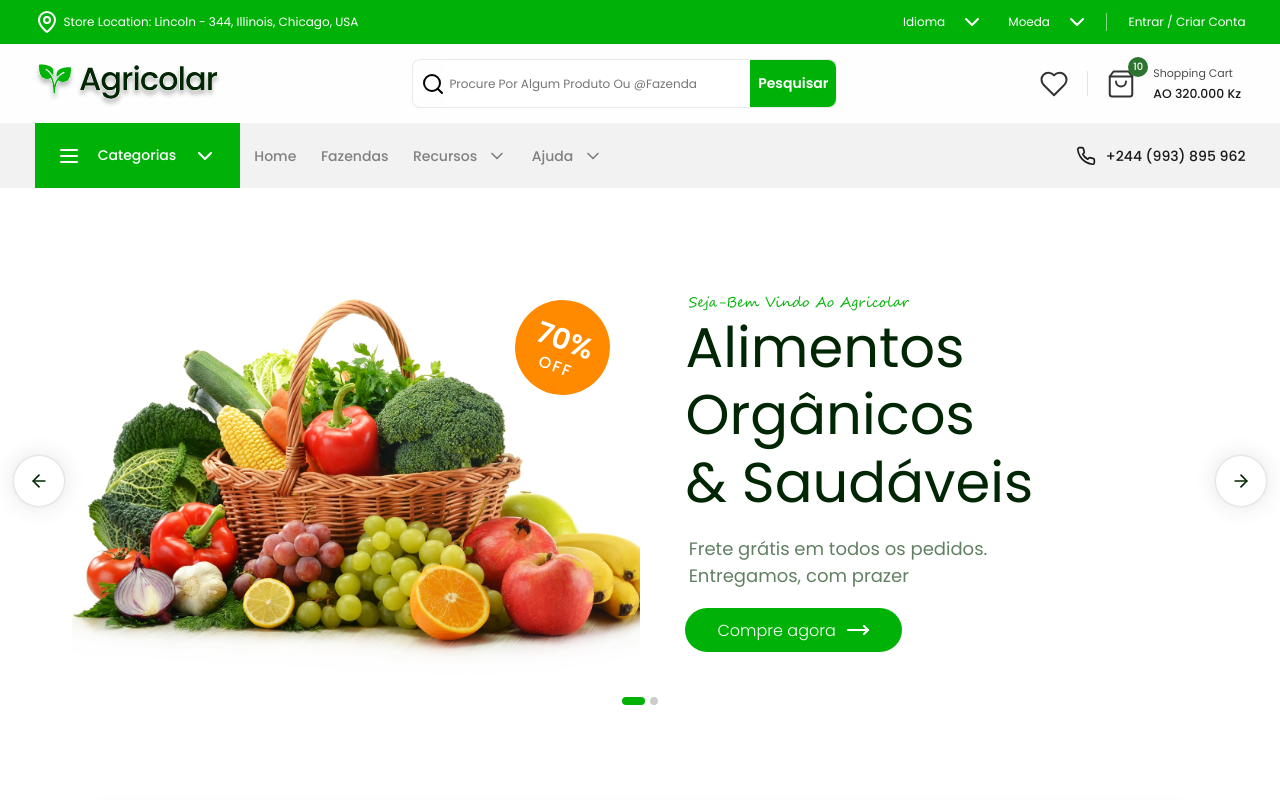
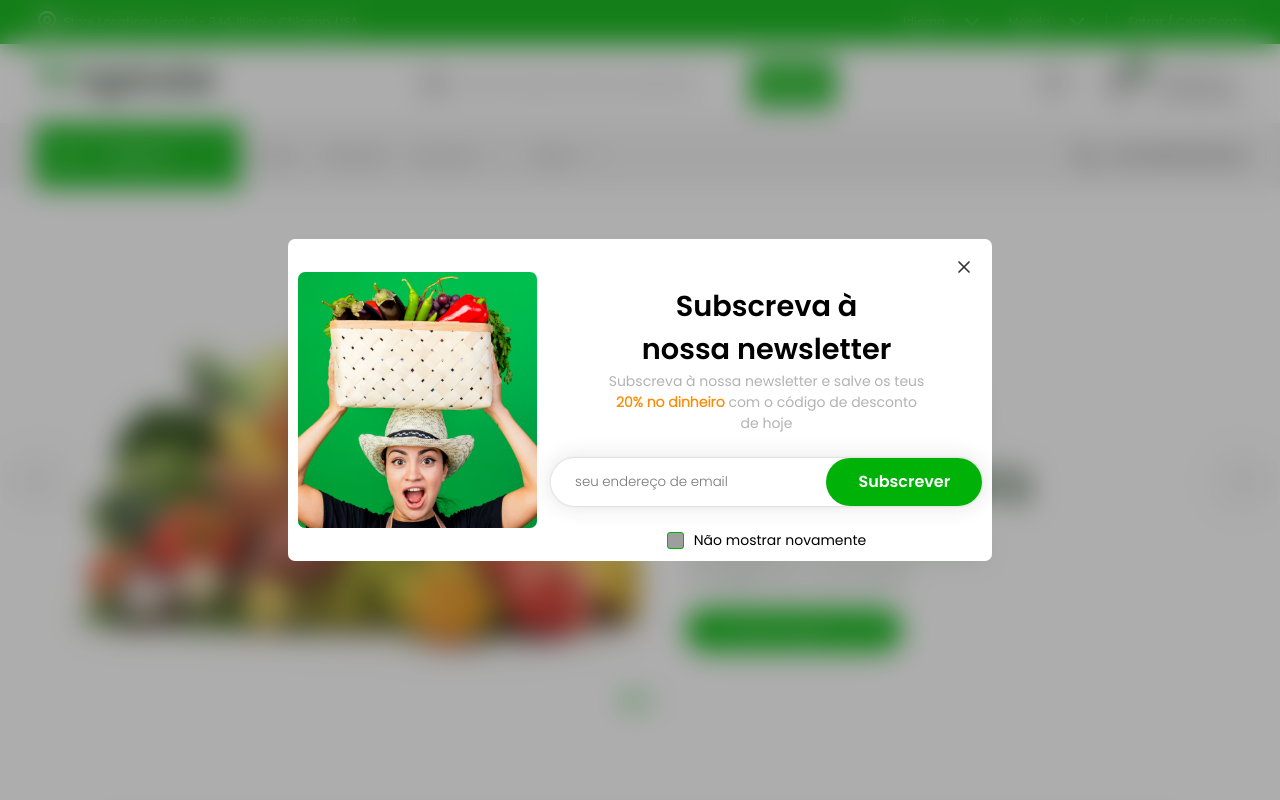
Before and after one commit to delciocapolo/agricolar, a React (Vite) app: page / in a window 1280 px wide. Shown: the top 800 px of the page. Built offline with nearby package versions, Linux system fonts and the light colour scheme; grey boxes are pictures that could not be loaded.

Commit message:
working at NewsletterComponent[tsx], now all that remains is to finish the expieration cookie

```diff
--- a/public/style/main.css
+++ b/public/style/main.css
@@ -32,3 +32,13 @@
     gap: 2px !important;
   }
 }
+
+@media screen and (max-width: 1177px) {
+  .container-image-newsletterpopup {
+    display: none;
+  }
+
+  .container-message-newsLetterpopup {
+    width: 100% !important;
+  }
+}
--- a/src/components/Body/Skeleton.tsx
+++ b/src/components/Body/Skeleton.tsx
@@ -8,6 +8,7 @@ import FeaturedProducts from "../FeaturedProducts/FeaturedProducts";
 import Testimonies from "../Testimonies/Testimonies";
 import Blog from "../Blog/Blog";
 import FillVoidSpace from "../main-components/FillVoidSpaceContainer/FillVoidSpaceContainer";
+import NewsletterPopup from "../NewsletterPopup/NewsletterPopup";
 
 const SkeletonContainer = styled['main']``;
 
@@ -22,6 +23,8 @@ const Skeleton = () => {
                 <Testimonies />
                 <Blog />
                 <FillVoidSpace />
+                // Newsletter popup
+                <NewsletterPopup />
             </SkeletonContainer>
         </PaddingProvider>
     )
--- a/src/components/Footer/InternalComponents/ComponentBase/ComponentBase.ts
+++ b/src/components/Footer/InternalComponents/ComponentBase/ComponentBase.ts
@@ -124,6 +124,9 @@ export const CircleSocialMediaContainer = styled['a']`
         &:hover {
             background-color: var(--Success);
         }
+        &:hover > .icon-copyright-svg {
+            color: var(--White);
+        }
         & > .icon-copyright-svg {
             color: var(--Green-300);
         }
@@ -132,11 +135,6 @@ export const CircleSocialMediaContainer = styled['a']`
         & > .icon-copyright-svg.twitter-icon {
             fill: var(--Green-300);
             stroke: none;
-        }
-
-        & > .icon-copyright-svg:hover > .facebook-icon,
-        & > .icon-copyright-svg:hover > .twitter-icon {
-            fill: var(--White);
         }
     `;
 export const TextCopyright = styled['span']`
--- a/src/components/Footer/InternalComponents/Newsletter.tsx
+++ b/src/components/Footer/InternalComponents/Newsletter.tsx
@@ -1,9 +1,9 @@
 import styled from "@emotion/styled";
 import Logo from "../../../assets/Logo";
-import { ChangeEvent, MouseEvent, useState } from "react";
+import { ChangeEvent, FC, MouseEvent, useState } from "react";
 import { Container as ContainerCentalized } from "../../Container/Container";
 
-const Newsletter = () => {
+// Component Style
 const NewsletterContainer = styled['div']`
         width: 100%;
         // background-color: brown;
@@ -37,6 +37,7 @@ const Newsletter = () => {
         justify-content: space-between;
         border-radius: 50px;
         background-color: var(--White);
+        flex-wrap: nowrap;
     `;
 
 const TextField = styled['input']`
@@ -62,6 +63,9 @@ const Newsletter = () => {
         min-width: 124px;
     `;
 
+// Component External
+
+export const EmailNewsletterComponent: FC<{ className?: string }> = ({ className }) => {
     const handleClickSubscribe = (e: MouseEvent<HTMLButtonElement>) => {
         e.preventDefault();
 
@@ -72,6 +76,18 @@ const Newsletter = () => {
         setInputText(e.target.value);
     }
 
+    return (
+        <ContainerBase className={`${className} d-flex`}>
+            <TextFieldContainer className="d-flex" method="post" action="/subscribe/newsletter">
+                <TextField type="email" placeholder="seu endereço de email" value={inputText} onChange={handleInputEmail} />
+                <ButtonSubscribe type="submit" onClick={handleClickSubscribe}>Subscrever</ButtonSubscribe>
+            </TextFieldContainer>
+        </ContainerBase>
+    );
+};
+
+
+const Newsletter = () => {
 
     return (
         <NewsletterContainer>
@@ -79,16 +95,13 @@ const Newsletter = () => {
                 <ContainerBase className="d-flex">
                     <Logo />
                 </ContainerBase>
+
                 <ContainerBase className="d-flex">
                     <Title>Subscreva à nossa newsletter</Title>
                     <Text>para se manter informando sobre as fazendas e os insignhs no mercado.</Text>
                 </ContainerBase>
-                <ContainerBase className="d-flex">
-                    <TextFieldContainer className="d-flex" method="post" action="/subscribe/newsletter">
-                        <TextField type="email" placeholder="seu endereço de email" value={inputText} onChange={handleInputEmail} />
-                        <ButtonSubscribe type="submit" onClick={handleClickSubscribe}>Subscrever</ButtonSubscribe>
-                    </TextFieldContainer>
-                </ContainerBase>
+
+                <EmailNewsletterComponent />
             </Container>
         </NewsletterContainer>
     );
--- /dev/null
+++ b/src/components/NewsletterPopup/NewsletterPopup.tsx
@@ -0,0 +1,171 @@
+import styled from "@emotion/styled"
+import { Global, css } from "@emotion/react";
+import imagePopup from "../../assets/newsletterpopup/newsletterpopup.jpg";
+import { EmailNewsletterComponent as EmailNewsletterComponentBase } from "../Footer/InternalComponents/Newsletter";
+import { X } from "lucide-react";
+import { MouseEvent } from "react";
+
+const NewsletterPopup = () => {
+    const NewsletterPopupContainer = styled['div']`
+        position: fixed;
+        width: 100%;
+        height: 100%;
+
+        background-color: rgba(51, 51, 51, 0.4);
+        backdrop-filter: blur(14px);
+
+        top: 0;
+        z-index: 500;
+    `;
+    const ContentNewsletterPopup = styled['div']`
+        width: 55%;
+        min-width: 265px;
+        min-height: 320px;
+        gap: 10px;
+        background-color: var(--White);
+        border-radius: var(--border-radius);
+        padding: 10px;
+
+        justify-content: space-between;
+    `;
+    const ContainerImageNewsletterPopup = styled['div']`
+        width: 35%;
+        height: 100%;
+    `;
+    const ImageNewsletterPopup = styled['img']`
+        width: 100%;
+        height: 100%;
+        object-fit: cover;
+        border-radius: var(--border-radius);
+    `;
+    const ContainerMessageNewsLetterPopup = styled['div']`
+        width: 63%;
+        height: 100%;
+        // background-color: red;
+    `;
+    const SubContainerMessageNewsLetterPopup = styled['div']`
+        text-align: center;
+        gap: 7px;
+    `;
+    const TitleNewsletterPopup = styled['h1']`
+        line-height: 1.2;
+        text-transform: none;
+
+        font: 1.8rem 'Poppins-semi-bold';
+        width: 65%;
+        // background-color: red;
+        margin: auto;
+    `;
+    const TextNewsletterPopup = styled['p']`
+        font: var(--Body-Small-400);
+        color: var(--Gray-300);
+        text-transform: none;
+        width: 75%;
+        margin: auto;
+
+        & > span {
+            font-weight: 600;
+            color: var(--Warning);
+            text-transform: none;
+        }
+    `;
+    const EmailNewsletterComponent = styled(EmailNewsletterComponentBase)`
+        & > form {
+            box-shadow: var(--box-shadow-double-face);
+        }
+    `;
+    const ContainerButtonCloseNewsletterPopup = styled['div']`
+        width: 100%;
+        justify-content: flex-end;
+    `;
+    const ButtonCloseNewsletterPopup = styled['button']`
+        padding: 8px;
+        background-color: transparent;
+
+        border-radius: var(--border-radius);
+        & > .icon-x-buttonclose-svg {
+            color: var(--Gray-800);
+        }
+    `;
+    const handleClickButtonCloseNewsletterPopup = (e: MouseEvent<HTMLButtonElement>) => {
+        document.cookie = '{newsletterpopup: false}; Secure; path=/; SameSite=lax; expires=60*60*24*365'
+    }
+
+    return (
+        <NewsletterPopupContainer className="d-flex">
+            <Global styles={css`
+                .email-newsletter-component {
+                    padding: 1.5rem 0;
+                    align-items: center !important;
+                    flex-direction: row !important;
+                    // background-color: yellow;
+                }
+
+                .custom-checkbox {
+                  cursor:pointer;
+                  display:flex;
+                  align-items:center;
+                  margin:auto;
+                  width: fit-content;
+                }
+
+                .custom-checkbox .label {
+                  font: var(--Body-Small-400);
+                //   margin: 5px 0;
+                  text-transform: none;
+                }
+
+                .custom-checkbox .checkmark {
+                  width: 17px;
+                  height: 17px;
+                  border: 1px solid var(--Success);
+                  display: inline-block;
+                  border-radius: 3px;
+                  background: var(--Success) url(https://upload.wikimedia.org/wikipedia/commons/thumb/2/27/White_check.svg/1200px-White_check.svg.png) center/1250% no-repeat;
+                  transition: background-size 0.2s ease;
+                }
+
+                .custom-checkbox input:checked + .checkmark {
+                  background-size: 60%;
+                  transition: background-size 0.25s cubic-bezier(0.7, 0, 0.18, 1.24);
+                }
+
+                .custom-checkbox input {
+                  display: none;
+                }
+            `} />
+
+            <ContentNewsletterPopup className="d-flex">
+
+                <ContainerImageNewsletterPopup className="d-flex container-image-newsletterpopup">
+                    <ImageNewsletterPopup src={imagePopup} alt="" />
+                </ContainerImageNewsletterPopup>
+
+                <ContainerMessageNewsLetterPopup className="container-message-newsLetterpopup">
+                    <ContainerButtonCloseNewsletterPopup className="d-flex">
+                        <ButtonCloseNewsletterPopup type="button" className="d-flex" onClick={handleClickButtonCloseNewsletterPopup}>
+                            <X className="icon-x-buttonclose-svg" size={20} />
+                        </ButtonCloseNewsletterPopup>
+                    </ContainerButtonCloseNewsletterPopup>
+
+                    <SubContainerMessageNewsLetterPopup>
+                        <TitleNewsletterPopup>Subscreva à nossa newsletter</TitleNewsletterPopup>
+                        <TextNewsletterPopup>Subscreva à nossa newsletter e salve os teus <span>20% no dinheiro</span> com o código de desconto de hoje</TextNewsletterPopup>
+                    </SubContainerMessageNewsLetterPopup>
+
+                    <EmailNewsletterComponent className="email-newsletter-component" />
+
+                    <div className="check-box-group">
+                        <label className="custom-checkbox d-flex" tab-index="0" aria-label="Another Label">
+                            <input type="checkbox" onChange={() => { console.log('Mudado o btn dont show again') }} />
+                            <span className="checkmark"></span>
+                            <span className="label">Não mostrar novamente</span>
+                        </label>
+                    </div>
+                </ContainerMessageNewsLetterPopup>
+            </ContentNewsletterPopup>
+        </NewsletterPopupContainer>
+    )
+};
+
+export default NewsletterPopup;
```
Also changed, not shown: src/assets/newsletterpopup/newsletterpopup.jpg (added). Lines whose indentation alone changed are shown as unchanged.
